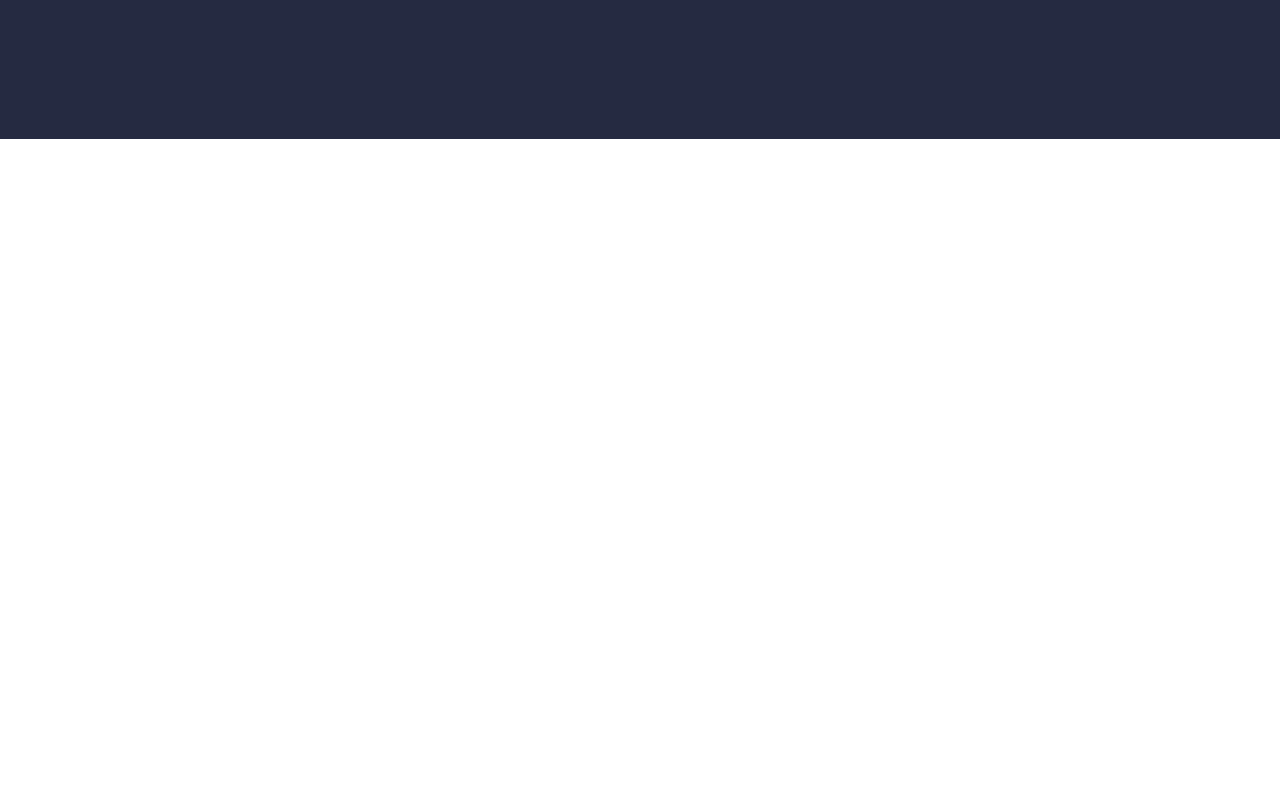
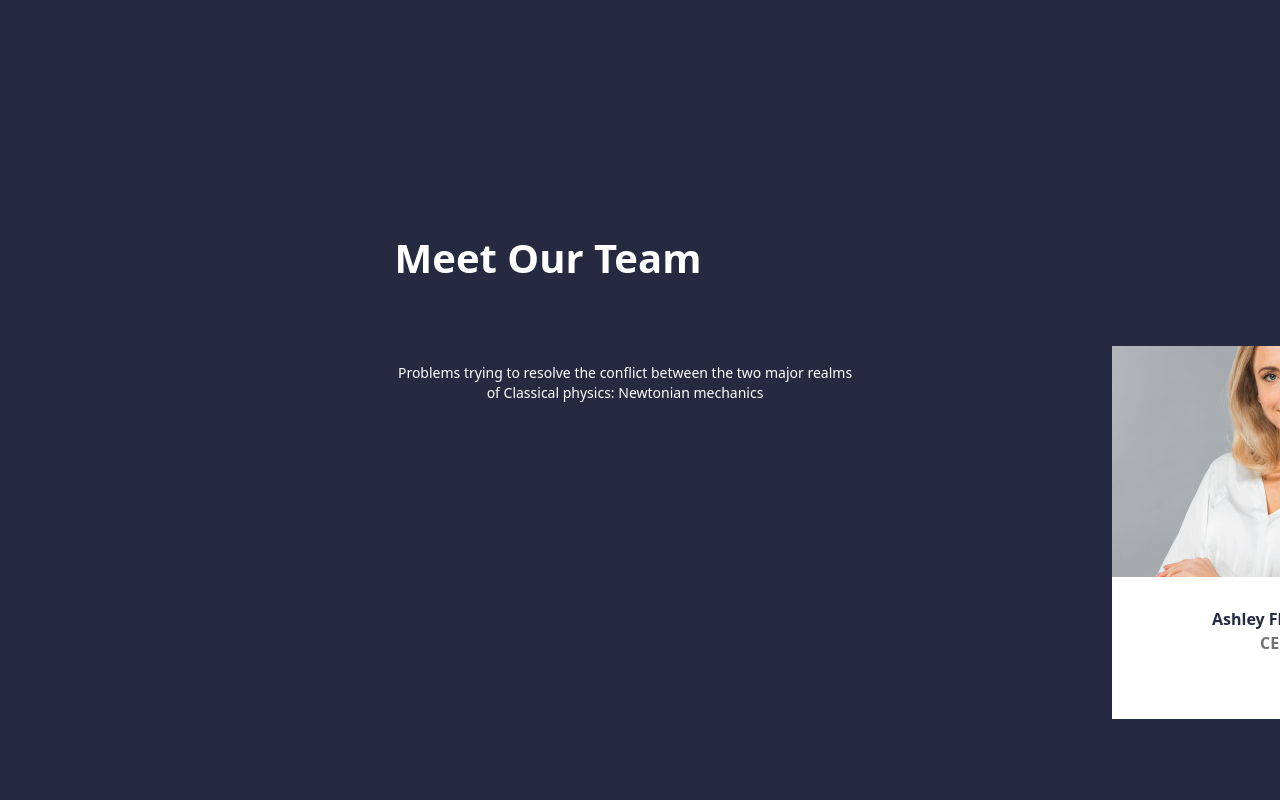
Before and after one commit to MANIZABAYO-Elie/K-Marketer, a website: page public/index.html in a window 1280 px wide. Shown: the part 3280-4080 px from the top of the page. Before the commit the page ends 3614 px from the top, so only its background shows below. Drawn offline with Linux system fonts and the light colour scheme.

Commit message:
file committed

```diff
--- a/public/index.html
+++ b/public/index.html
@@ -285,3 +285,47 @@
 
         </div>
 </section>
+<section>
+    <section class="bg-[hsla(228,28%,20%,1)] w-full h-[813px] p-[195px] justify-center">
+        <div class="w-[1050px] h-[813px] pt-[100px] pb-[100px] pl-[195px]">
+            <div class="w-[1050px] h-[197px] pb-[45px] pt-[45px] flex justify-center items-center ">
+                <div class=" w-[864px] h-[107px] gap-[10px]  items-center justify-center ">
+                    <h2 class="font-Montserrat text-[40px] font-[700] leading-[57px] w-[316px]  h-[114px]
+                 tracking-tighter-[0.2px]  text-[hsla(0,0%,100%,1)] mt-[-250px] text-center
+                ">Meet Our Team
+                  </h2>
+                    <p class=" text-[14px] leading-[20px] font-[500] tracking-tighter-[0.2px]
+                      text-[hsla(0,0%,100%,1)] w-[470px] h-[40px] text-center pt-[20px] ">
+                       Problems trying to resolve the conflict between
+                      the two major realms of Classical physics: Newtonian mechanics
+                   </p>
+                </div>
+                <div class="flex justify-center">
+                    <div class="justify-center">
+                        <img src="../images/cover1.png" class="w-[328px] h-[231px]">
+                        <div class="bg-white w-[328px] h-[142px]  items-center justify-center p-[30px]">
+                            <h5 class="w-[128px] h-[24px] text-[#252B42] text-[16px] leading-[24px] font-[700]
+                            tracking-tighter-[0.2px] mx-auto">
+                                Ashley Fletcher
+                            </h5>
+                            <h6 class=" w-[32px] h-[24px]text-[14px] leading-[24px] font-[600]
+                            tracking-tighter-[0.2px] text-[#737373] mx-auto">
+                                CEO
+                            </h6>
+                            <div class="flex">
+
+
+                            </div>
+
+                        </div>
+
+                    </div>
+
+
+                </div>
+            </div>
+            <div>
+
+            </div>
+    </section>
+</section>
```
Also changed, not shown: images/ant-design_facebook-filled.svg (added), images/ant-design_instagram-outlined.svg (added), images/ant-design_twitter-outlined.svg (added), images/cover1.png (added), src/style.css.
